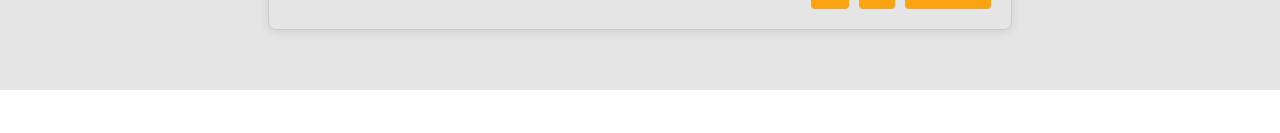
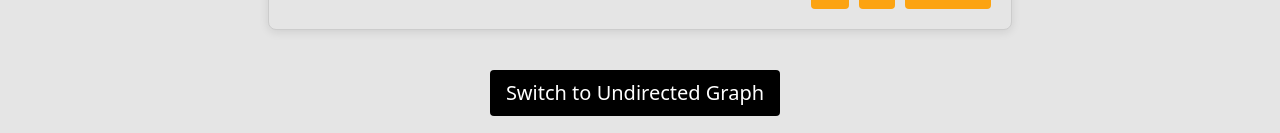
Before and after one commit to lakshsidhu04/Graphixx, a React (Vite) app: page / in a window 1280 px wide. Shown: the part 704-837 px from the top of the page. Before the commit the page ends 800 px from the top, so only its background shows below. Built offline with nearby package versions, Linux system fonts and the light colour scheme.

Commit message:
feat: added undirected graph feature

```diff
--- a/src/Components/Traversal.jsx
+++ b/src/Components/Traversal.jsx
@@ -155,9 +155,12 @@ const Traversal = () => {
                 justifyContent: 'space-between',
             }}>
                 <div>
-                    <h4 style={{ color: '#14213D', marginBottom: '30px', textAlign: 'center' }}>
-                        Traversal Menu
-                    </h4>
+                    {
+                        !traversal && (
+                            <h3 style={{ color: '#14213D', marginBottom: '12px' }}>Graph Traversal</h3>
+                        )
+
+                    }
 
                     {
                         !traversal && (
--- a/src/Components/graph.jsx
+++ b/src/Components/graph.jsx
@@ -35,53 +35,17 @@ const GraphComponent = () => {
     });
 
 
-    // const toggleGraphType = () => {
-    //     const newType = graphType === "Directed" ? "Undirected" : "Directed";
-    //     setGraphType(newType);
-    //     setGraphState(newType);
-
-    //     if (newType === "Undirected") {
-    //         const newElements = [...elements];
-    //         elements.forEach(el => {
-    //             if (el.data.source && el.data.target) {
-    //                 const reverseExists = elements.some(
-    //                     e => e.data.source === el.data.target && e.data.target === el.data.source
-    //                 );
-    //                 if (!reverseExists) {
-    //                     const reverseEdge = {
-    //                         data: {
-    //                             id: `rev-${el.data.target}-${el.data.source}-${Date.now()}`,
-    //                             source: el.data.target,
-    //                             target: el.data.source,
-    //                             label: el.data.label || ''
-    //                         }
-    //                     };
-    //                     newElements.push(reverseEdge);
-    //                 }
-    //             }
-    //         });
-    //         setElements(newElements);
-    //     } else {
-    //         // Filter out reverse edges to simulate directed behavior
-    //         const filtered = elements.filter(el => {
-    //             if (el.data.source && el.data.target) {
-    //                 // Keep only one direction of each edge
-    //                 return el.data.source <= el.data.target;
-    //             }
-    //             return true;
-    //         });
-    //         setElements(filtered);
-    //     }
-    // };
+    const toggleGraphType = () => {
+        setGraphState(type => (type === 'Directed' ? 'Undirected' : 'Directed'));
+    };
 
 
     useEffect(() => {
         window.localStorage.setItem('graphElements', JSON.stringify(elements));
-        window.localStorage.setItem('graphState', graphState); // use graphType not graphState
+        window.localStorage.setItem('graphState', graphState);
     }, [elements, graphState]);
 
-    const stylesheet = [
-        {
+    const nodeStyle = {
         selector: 'node',
         style: {
             label: 'data(label)',
@@ -94,8 +58,9 @@ const GraphComponent = () => {
             width: 50,
             height: 50,
         },
-        },
-        {
+    };
+
+    const directedEdgeStyle = {
         selector: 'edge',
         style: {
             label: 'data(label)',
@@ -107,7 +72,25 @@ const GraphComponent = () => {
             'font-size': 10,
             'text-rotation': 'autorotate',
         },
+    };
+
+    const undirectedEdgeStyle = {
+        selector: 'edge',
+        style: {
+            label: 'data(label)',
+            'curve-style': 'bezier',
+            'target-arrow-shape': 'none',
+            'source-arrow-shape': 'none',
+            'line-color': '#FCA311',
+            width: 2,
+            'font-size': 10,
+            'text-rotation': 'autorotate',
         },
+    };
+
+    const stylesheet = [
+        nodeStyle,
+        graphState === 'Directed' ? directedEdgeStyle : undirectedEdgeStyle,
     ];
 
     const layout = { name: 'cose', animate: true };
@@ -322,14 +305,11 @@ const GraphComponent = () => {
                     <button onClick={() => cyRef.current.fit()} style={zoomBtnStyle}>Reset</button>
                 </div>
             </div>
-            {/* <div style={{ textAlign: 'center', marginTop: '20px' }}>
+            <div style={{ textAlign: 'center', marginTop: '20px' }}>
                 <button onClick={toggleGraphType} style={buttonStyle}>
-                    {graphType === "Directed" ? "Switch to Undirected" : "Switch to Directed"}
+                    {graphState === "Directed" ? "Switch to Undirected Graph" : "Switch to Directed Graph"}
                 </button>
-                <span style={{ fontSize: '20px', color: '#333' }}>
-                    Current Graph Type: {graphType}
-                </span>
-            </div> */}
+            </div>
         </div>
     );
 };
```
Lines whose indentation alone changed are shown as unchanged.
